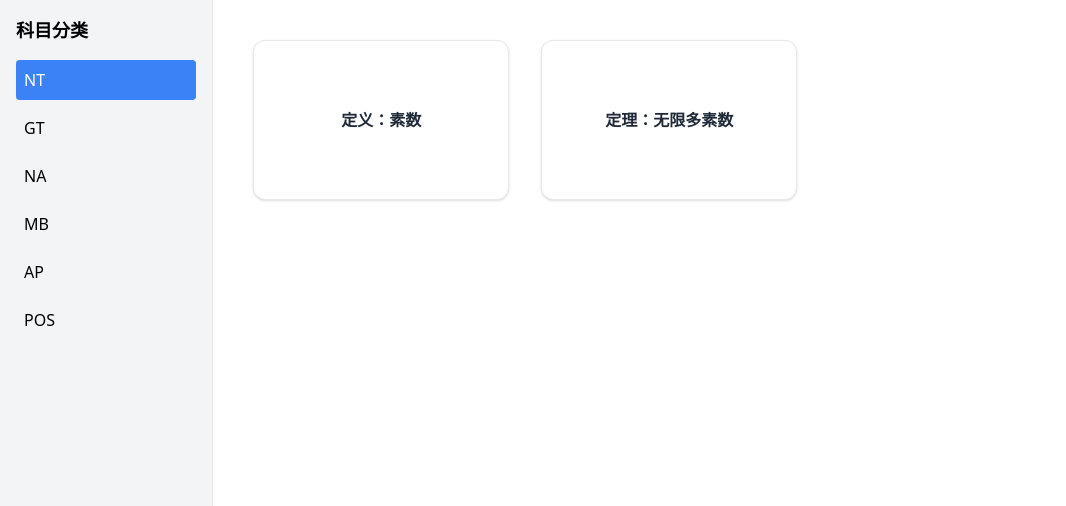
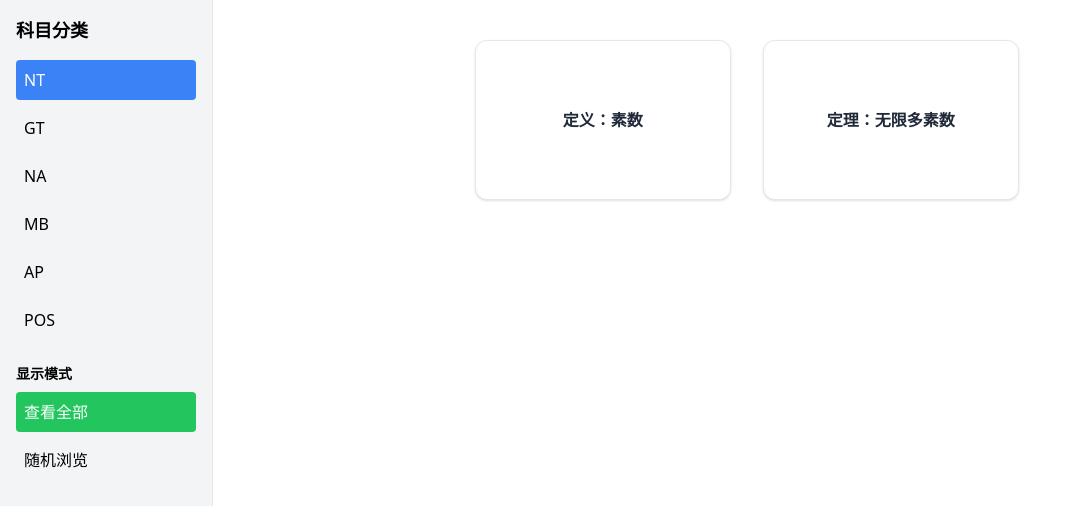
Before and after one commit to ozo123/math-review-reset, a React (Vite) app: page / in a window 1280 px wide. Shown: the top 506 px of the page, without its empty margins (0-1066 px from the left). Built offline with nearby package versions, Linux system fonts and the light colour scheme.

Commit message:
更新 Flash Card 功能

```diff
--- a/src/App.jsx
+++ b/src/App.jsx
@@ -35,8 +35,36 @@ function FlashCard({ front, back }) {
   );
 }
 
+function shuffle(array) {
+  const result = [...array];
+  for (let i = result.length - 1; i > 0; i--) {
+    const j = Math.floor(Math.random() * (i + 1));
+    [result[i], result[j]] = [result[j], result[i]];
+  }
+  return result;
+}
+
 export default function App() {
   const [selectedSubject, setSelectedSubject] = useState("NT");
+  const [mode, setMode] = useState("all"); // "all" 或 "single"
+  const [shuffledCards, setShuffledCards] = useState([]);
+  const [currentIndex, setCurrentIndex] = useState(0);
+
+  const cards = flashCards[selectedSubject] || [];
+
+  const handleModeChange = (newMode) => {
+    setMode(newMode);
+    if (newMode === "single") {
+      const shuffled = shuffle(cards);
+      setShuffledCards(shuffled);
+      setCurrentIndex(0);
+    }
+  };
+
+  const handleSubjectChange = (subject) => {
+    setSelectedSubject(subject);
+    setMode("all");
+  };
 
   return (
     <div className="flex min-h-screen bg-white">
@@ -45,7 +73,7 @@ export default function App() {
         {subjects.map((subject) => (
           <div
             key={subject}
-            onClick={() => setSelectedSubject(subject)}
+            onClick={() => handleSubjectChange(subject)}
             className={`cursor-pointer p-2 rounded mb-2 ${
               selectedSubject === subject ? "bg-blue-500 text-white" : "hover:bg-gray-200"
             }`}
@@ -53,14 +81,63 @@ export default function App() {
             {subject}
           </div>
         ))}
+
+        <div className="mt-6">
+          <h3 className="text-sm font-semibold mb-2">显示模式</h3>
+          <button
+            className={`w-full text-left p-2 rounded mb-2 ${mode === "all" ? "bg-green-500 text-white" : "hover:bg-gray-200"}`}
+            onClick={() => handleModeChange("all")}
+          >
+            查看全部
+          </button>
+          <button
+            className={`w-full text-left p-2 rounded ${mode === "single" ? "bg-green-500 text-white" : "hover:bg-gray-200"}`}
+            onClick={() => handleModeChange("single")}
+          >
+            随机浏览
+          </button>
+        </div>
       </div>
 
-      <div className="flex-1 p-6 flex flex-wrap justify-start items-start">
-        {(flashCards[selectedSubject] || []).map((card, index) => (
-          <FlashCard key={index} front={card.front} back={card.back} />
-        ))}
-        {(!flashCards[selectedSubject] || flashCards[selectedSubject].length === 0) && (
-          <div className="text-gray-400">该科目暂无卡片内容。</div>
+      <div className="flex-1 p-6 flex flex-col items-center">
+        {mode === "all" ? (
+          <div className="flex flex-wrap justify-start items-start">
+            {cards.map((card, index) => (
+              <FlashCard key={index} front={card.front} back={card.back} />
+            ))}
+            {cards.length === 0 && <div className="text-gray-400">该科目暂无卡片内容。</div>}
+          </div>
+        ) : (
+          <div className="flex flex-col items-center">
+            {shuffledCards.length > 0 ? (
+              <>
+                <FlashCard
+                  front={shuffledCards[currentIndex].front}
+                  back={shuffledCards[currentIndex].back}
+                />
+                <div className="mt-4 space-x-4">
+                  <button
+                    className="px-4 py-2 bg-gray-200 rounded hover:bg-gray-300"
+                    onClick={() =>
+                      setCurrentIndex((prev) => (prev - 1 + shuffledCards.length) % shuffledCards.length)
+                    }
+                  >
+                    ← 上一张
+                  </button>
+                  <button
+                    className="px-4 py-2 bg-gray-200 rounded hover:bg-gray-300"
+                    onClick={() =>
+                      setCurrentIndex((prev) => (prev + 1) % shuffledCards.length)
+                    }
+                  >
+                    下一张 →
+                  </button>
+                </div>
+              </>
+            ) : (
+              <div className="text-gray-400">该科目暂无卡片内容。</div>
+            )}
+          </div>
         )}
       </div>
     </div>
```
